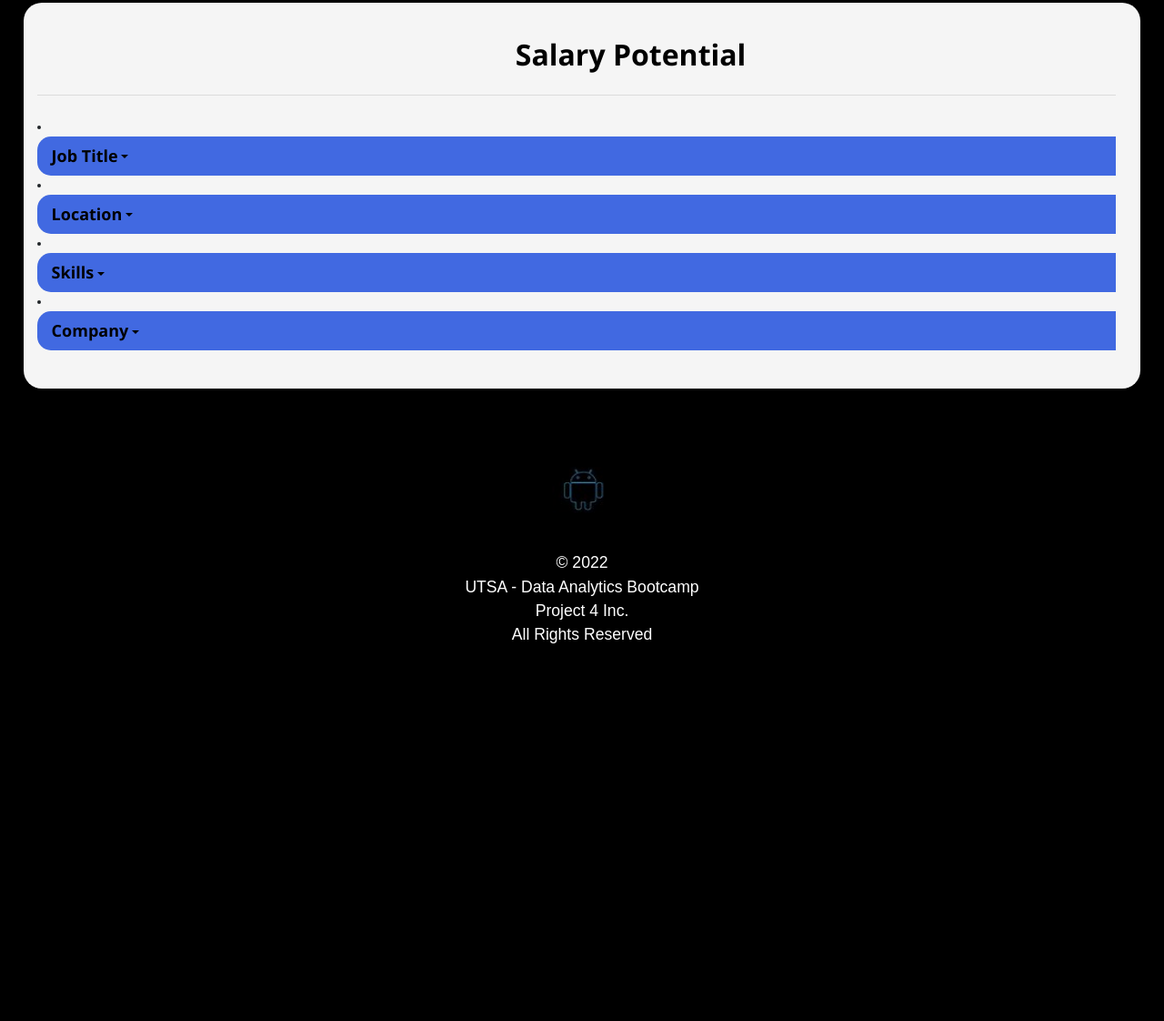
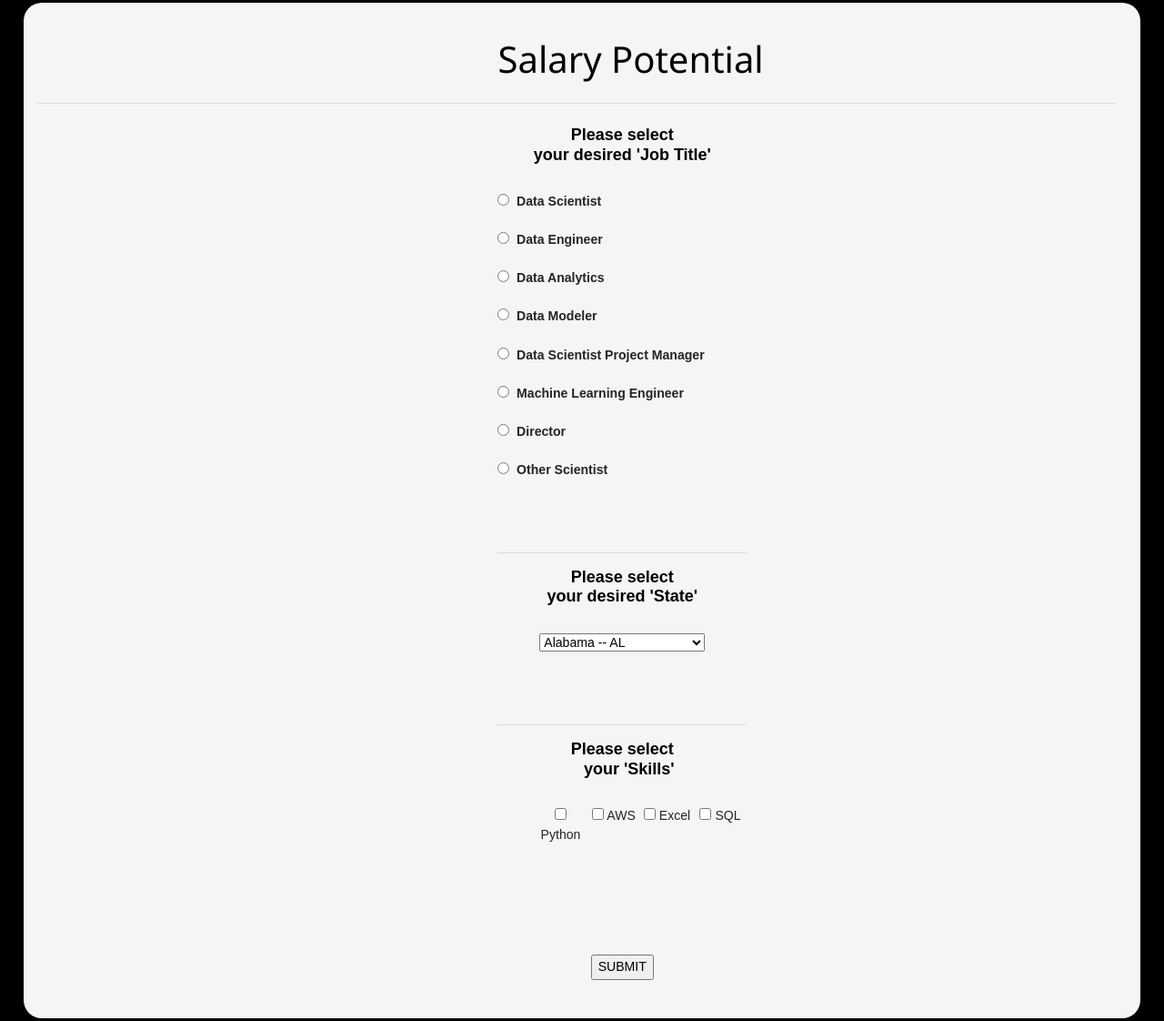
Before and after one commit to cdstecki/project-4, a plain HTML site: page Davids/salarypotential.html in a window 1280 px wide. Shown: the part 392-1514 px from the top of the page at 91% size. Before the commit the page ends 1103 px from the top, so only its background shows below. Drawn offline with nearby package versions, Linux system fonts and the light colour scheme.

Commit message:
updating

```diff
--- a/Davids/salarypotential.html
+++ b/Davids/salarypotential.html
@@ -39,7 +39,7 @@
         </li>
         <li class="nav-item" id="navtext">
           <a class="nav-link" id="sources"
-            href="https://www.kaggle.com/datasets/victorsoeiro/netflix-tv-shows-and-movies"><strong><b>Sources</b></strong></a>
+            href="https://www.kaggle.com/datasets/nikhilbhathi/data-scientist-salary-us-glassdoor?resource=download"><strong><b>Sources</b></strong></a>
         </li>
       </ul>
     </div>
@@ -47,78 +47,118 @@
   <div class="content">
     <div class="col-sm-12 col-md-12">
       <h2 class="text-left1">
-        <center><br>Salary Potential</center>
+        <center><br>
+          <h1>Salary Potential</h1>
+        </center>
       </h2>
       <hr class="my-4">
-      <table>
-        <tr>
-          <li class="nav-item dropdown">
-            <a class="nav-link active dropdown-toggle" ref="#" id="navbarDropdown" data-bs-toggle="dropdown"
-              aria-haspopup="menu" aria-expanded="false"><strong><b>Job Title</b></strong></a>
-            <div class="dropdown-menu" aria-labelledby="navbarDropdown">
-              <a class="dropdown-item" id="salaries" href="#"><strong><b>Search</b></strong></a>
-          </li>
-          <li class="nav-item dropdown">
-            <a class="nav-link active dropdown-toggle" ref="#" id="navbarDropdown" data-bs-toggle="dropdown"
-              aria-haspopup="menu" aria-expanded="false"><strong><b>Location</b></strong></a>
-            <div class="dropdown-menu" aria-labelledby="navbarDropdown">
-              <a class="dropdown-item" id="salaries" href="#"><strong><b>Search</b></strong></a>
-          </li>
-          <li class="nav-item dropdown">
-            <a class="nav-link active dropdown-toggle" ref="#" id="navbarDropdown" data-bs-toggle="dropdown"
-              aria-haspopup="menu" aria-expanded="false"><strong><b>Skills</b></strong></a>
-            <div class="dropdown-menu" aria-labelledby="navbarDropdown">
-              <h4>&nbsp;Please select<br>&nbsp;&nbsp;&nbsp;your skills.</h4><br>
-              <formg name="myWebForm" action="myServerSideScript.php" method="post">
-                &nbsp;&nbsp;<input type="checkbox"/> Python<br />
-                &nbsp;&nbsp;<input type="checkbox"/> Spark<br />
-                &nbsp;&nbsp;<input type="checkbox"/> AWS<br />
-                &nbsp;&nbsp;<input type="checkbox"/> Excel<br />
-                &nbsp;&nbsp;<input type="checkbox"/> SQL<br />
-                &nbsp;&nbsp;<input type="checkbox"/> SAS<br />
-                &nbsp;&nbsp;<input type="checkbox"/> Keras<br />
-                &nbsp;&nbsp;<input type="checkbox"/> Pytorch<br />
-                &nbsp;&nbsp;<input type="checkbox"/> Scikit<br />
-                &nbsp;&nbsp;<input type="checkbox"/> Tensor<br />
-                &nbsp;&nbsp;<input type="checkbox"/> Hadoop<br />
-                &nbsp;&nbsp;<input type="checkbox"/> Tableau<br />
-                &nbsp;&nbsp;<input type="checkbox"/> PowerBi<br />
-                &nbsp;&nbsp;<input type="checkbox"/> Flink<br />
-                &nbsp;&nbsp;<input type="checkbox"/> MongoDB<br />
-                &nbsp;&nbsp;<input type="checkbox"/> Google Analytics<br /><br>
-                <center><input type="submit" value="SUBMIT" /></center>
-                </form>
+      <div class="row">
+        <formg name="salariesForm" method="post"></formg>
+
+
+        <div class="col-5"></div>
+        <div class="col-3">
+          <h4><strong><b>
+                <center>Please select<br>your desired 'Job Title'</center></strong></b></h4><br>
+          <input type="radio" name="salaries" />&nbsp; <strong>Data Scientist</strong></a><br><br>
+          <input type="radio" name="salaries" />&nbsp; <strong>Data Engineer</strong></a><br><br>
+          <input type="radio" name="salaries" />&nbsp; <strong>Data Analytics</strong></a><br><br>
+          <input type="radio" name="salaries" />&nbsp; <strong>Data Modeler</strong></a><br><br>
+          <input type="radio" name="salaries" />&nbsp; <strong>Data Scientist Project Manager</strong></a><br><br>
+          <input type="radio" name="salaries" />&nbsp; <strong>Machine Learning Engineer</strong></a><br><br>
+          <input type="radio" name="salaries" />&nbsp; <strong>Director</strong></a><br><br>
+          <input type="radio" name="salaries" />&nbsp; <strong>Other Scientist</strong></a><br><br></tr><br><br>
+
+          <hr>
+
+          <h4><strong><b>
+                <center>Please select<br>your desired 'State'</center></strong></b></h4><br>
+          <center><select name="selectionField"></center>
+          <option value="AL">Alabama -- AL</option>
+          <option value="AK">Alaska -- AK</option>
+          <option value="AZ">Arizona -- AZ</option>
+          <option value="AR">Arkansas -- AR</option>
+          <option value="CA">California -- CA</option>
+          <option value="CO">Colorado -- CO</option>
+          <option value="CT">Connecticut -- CT</option>
+          <option value="DE">Delaware -- DE</option>
+          <option value="DC">District of Columbia -- DC</option>
+          <option value="FL">Florida -- FL</option>
+          <option value="GA">Georgia -- GA</option>
+          <option value="HI">Hawaii -- HI</option>
+          <option value="ID">Idaho -- ID</option>
+          <option value="IL">Illinois -- IL</option>
+          <option value="IN">Indiana -- IN</option>
+          <option value="IA">Iowa -- IA</option>
+          <option value="KS">Kansas -- KS</option>
+          <option value="KY">Kentucky-- KY</option>
+          <option value="LA">Louisiana -- LA</option>
+          <option value="ME">Maine -- ME</option>
+          <option value="MD">Maryland -- MD</option>
+          <option value="MA">Massachusetts -- MA</option>
+          <option value="MI">Michigan-- MI</option>
+          <option value="MN">Minnesota -- MN</option>
+          <option value="MS">Mississippi -- MS</option>
+          <option value="MO">Missouri -- MO</option>
+          <option value="MT">Montana -- MT</option>
+          <option value="NE">Nebraska -- NE</option>
+          <option value="NH">New Hampshire -- NH</option>
+          <option value="NJ">New Jersey -- NJ</option>
+          <option value="NM">New Mexico -- NM</option>
+          <option value="NY">New York -- NY</option>
+          <option value="NC">North Carolina -- NC</option>
+          <option value="ND">North Dakota -- ND</option>
+          <option value="OH">Ohio -- OH</option>
+          <option value="OK">Oklahoma -- OK</option>
+          <option value="OR">Oregon -- OR</option>
+          <option value="PA">Pennsylvania -- PA</option>
+          <option value="RI">Rhode Island -- RI</option>
+          <option value="SC">South Carolina -- SC</option>
+          <option value="SD">South Dakota -- SD</option>
+          <option value="TN">Tennessee -- TN</option>
+          <option value="TX">Texas -- TX</option>
+          <option value="UT">Utah -- UT</option>
+          <option value="VT">Vermont -- VT</option>
+          <option value="VA">Virginia -- VA</option>
+          <option value="WA">Washington -- WA</option>
+          <option value="WV">West Virginia -- WV</option>
+          <option value="WI">Wisconsin -- WI</option>
+          <option value="WY">Wyoming -- WY</option>
+
+          </select><br><br><br><br>
+
+          <hr>
+
+
+          <h4><strong><b>
+                <center>Please select<br>&nbsp;&nbsp;&nbsp;your 'Skills'</center></strong></b></h4><br>
+
+          <ul class="checkbox-grid">
+
+            <li><input type="checkbox" name="checkbox1" /> Python
+            <li><input type="checkbox" name="checkbox1" /> AWS
+            <li><input type="checkbox" name="checkbox1" /> Excel
+            <li><input type="checkbox" name="checkbox1" /> SQL
+              <br>
+          </ul><br><br><br><br><br><br><br> <center><input type="submit" value="SUBMIT" /></center>
+          <br><br>
+
+        </div>
+
+      </div>
+      </form>
+
+      <div class="col-4">
+
+      </div>
+
+    </div>
 
 
 
-
-          </li>
-          <li class="nav-item dropdown">
-            <a class="nav-link active dropdown-toggle" ref="#" id="navbarDropdown" data-bs-toggle="dropdown"
-              aria-haspopup="menu" aria-expanded="false"><strong><b>Company</b></strong></a>
-            <div class="dropdown-menu" aria-labelledby="navbarDropdown">
-              <a class="dropdown-item" id="salaries" href="#"><strong><b>Search</b></strong></a>
-          </li>
-    </div>
-    <br><br>
-
-
-
-    <tr>
-      </table>
+  </div><br><br>
   </div>
   </div>
-
-
-
-
-
-
-
-
-
-
-
   </div>
   </div>
   </div>
--- a/Davids/style.css
+++ b/Davids/style.css
@@ -35,7 +35,9 @@ body {
 
 }
 
+.dropdown-menu.show {
 
+}
 
 
 ::after {
@@ -48,6 +50,11 @@ body {
 
 #salaries:hover {
   background:purple;
+  margin-left: 0.68px;
+  border-top-left-radius: 10px;
+  border-top-right-radius: 10px;
+  border-bottom-left-radius: 10px;
+  border-bottom-right-radius: 10px;
 }
 
 .nav-link:hover {
@@ -85,6 +92,10 @@ b {
   border-top-right-radius: 15px;
 }
 
+.nav-item.dropdown::marker {
+
+color: whitesmoke;
+}
 
 
 #data.nav-link {
@@ -331,3 +342,10 @@ img.center {
 .content {
   background-color: whitesmoke;
 }
+
+.checkbox-grid li {
+  display: block;
+  float: left;
+  width: 25%;
+
+}
```
